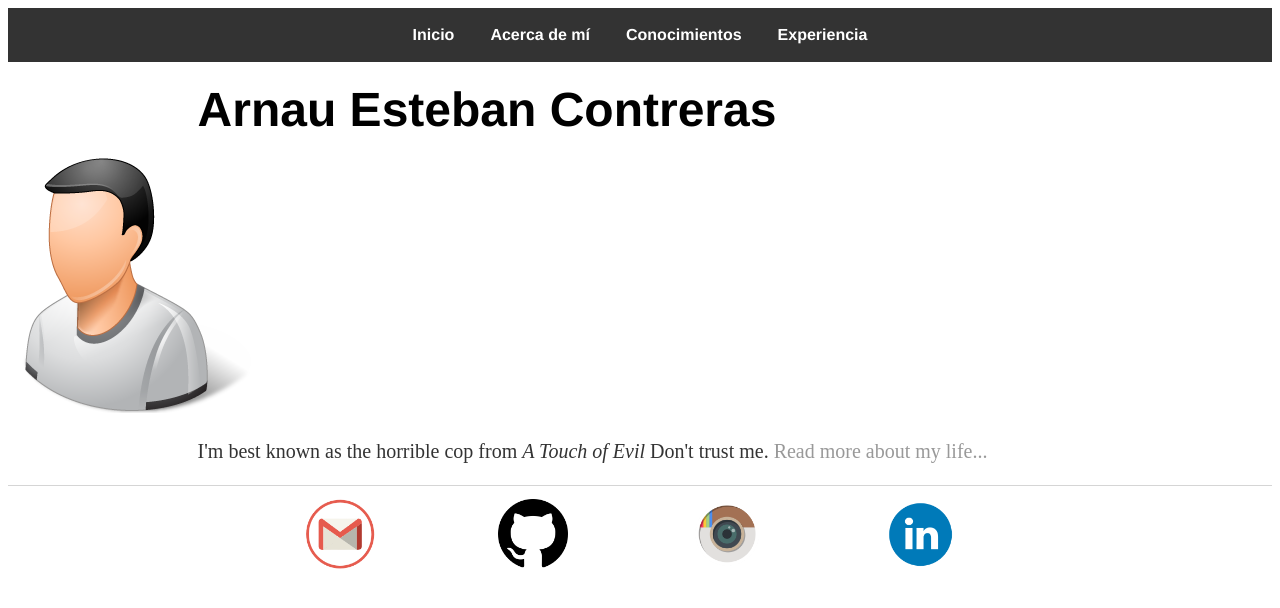
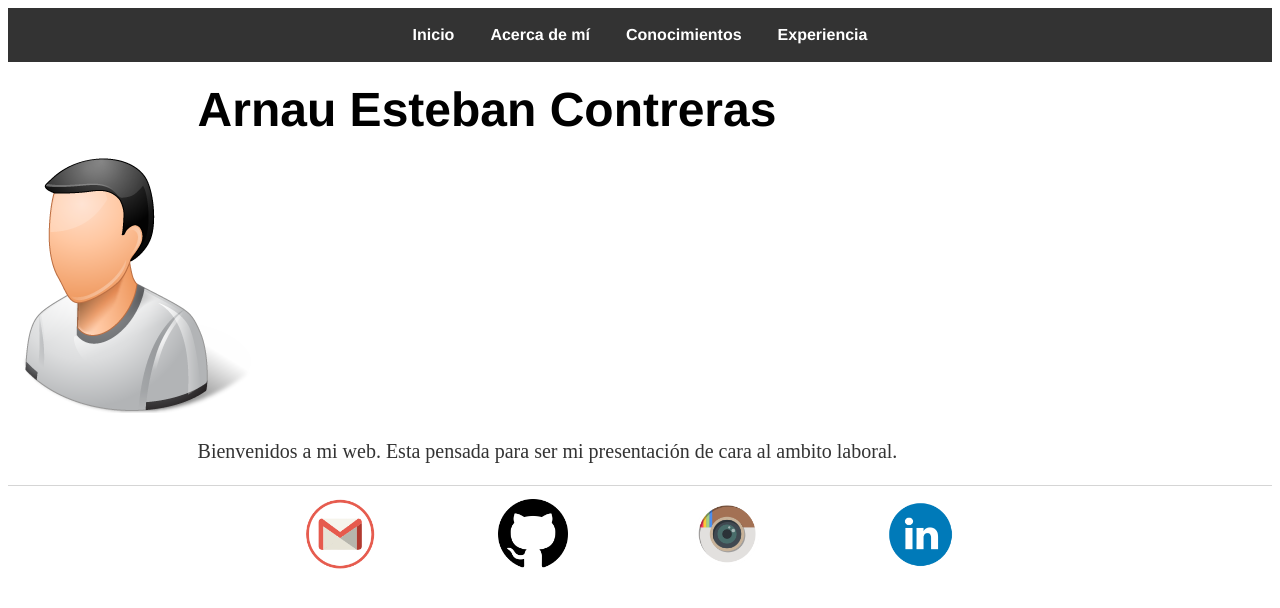
Before and after one commit to isx47590131/isx47590131.github.io, a Jekyll site: the page built from index.html, in a window 1280 px wide. Shown: the top 608 px of the page. Built offline with Jekyll 4.4.1, drawn with Linux system fonts in a browser that asks for light colours.

Commit message:
Update index.html

```diff
--- a/index.html
+++ b/index.html
@@ -5,6 +5,5 @@ title: Arnau Esteban Contreras
 <div class="blurb">
 	<h1>Arnau Esteban Contreras</h1>
 	<img id="person" src="/img/person.png">
-	<p>I'm best known as the horrible cop from <em>A Touch of Evil</em> Don't trust me.
-		<a href="/about">Read more about my life...</a></p>
+	<p>Bienvenidos a mi web. Esta pensada para ser mi presentación de cara al ambito laboral.</a></p>
 </div><!-- /.blurb -->
```
